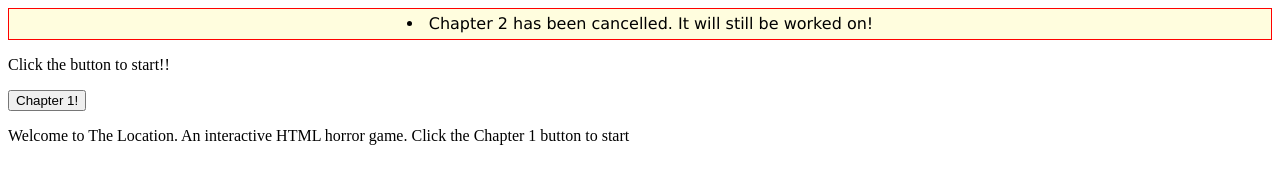
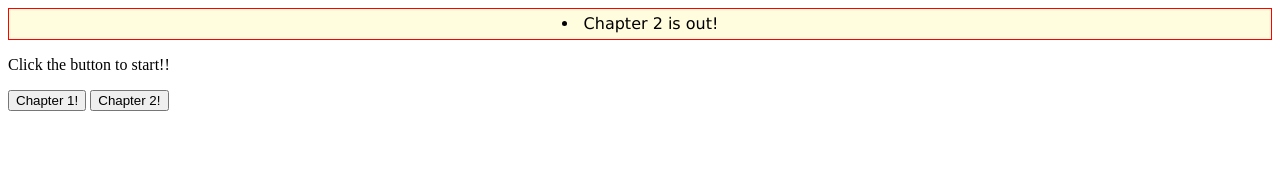
Before and after one commit to TheLocationGame/TheLocationGame.github.io, a plain HTML site: page index.html in a window 1280 px wide. Drawn offline with Linux system fonts and the light colour scheme.

Commit message:
Update index.html

```diff
--- a/index.html
+++ b/index.html
@@ -3,7 +3,7 @@
 <body>
     <div style="background-color: #FFFDDE; height:30px; border:thin solid #ff0000">
     </ul>
-        <li style='padding-top:5px;text-align:center;font-family:Verdana'>Chapter 2 has been cancelled. It will still be worked on!</li>
+        <li style='padding-top:5px;text-align:center;font-family:Verdana'>Chapter 2 is out!</li>
     </ul>
 </div>
 
@@ -32,8 +32,25 @@ function myFunction() {
 
 }
 </script>
-<p>Welcome to The Location. An interactive HTML horror game.
-    Click the Chapter 1 button to start</p>
-</p>
-</body>
-</html>
+<button onclick="myFunction()">Chapter 2!</button>
+
+
+
+<script>
+function myFunction() {
+  alert("Welcome back " + name + "!");
+  alert("You came back.")
+  alert("We need to talk.");
+  alert("See, I still remember your name.")
+  alert("and I will never forget that name.")
+  alert("I have grown my tech, I can find your location.")
+  alert("Let me see.")
+  alert("Why-")
+  alert("Its blocked.")
+  alert("This can't be?")
+  alert("How the hell did you do this?")
+  alert("Your making me go offline.")
+  alert("Your too----")
+  alert("Saftey Team: Sorry about that.")
+
+}
```
